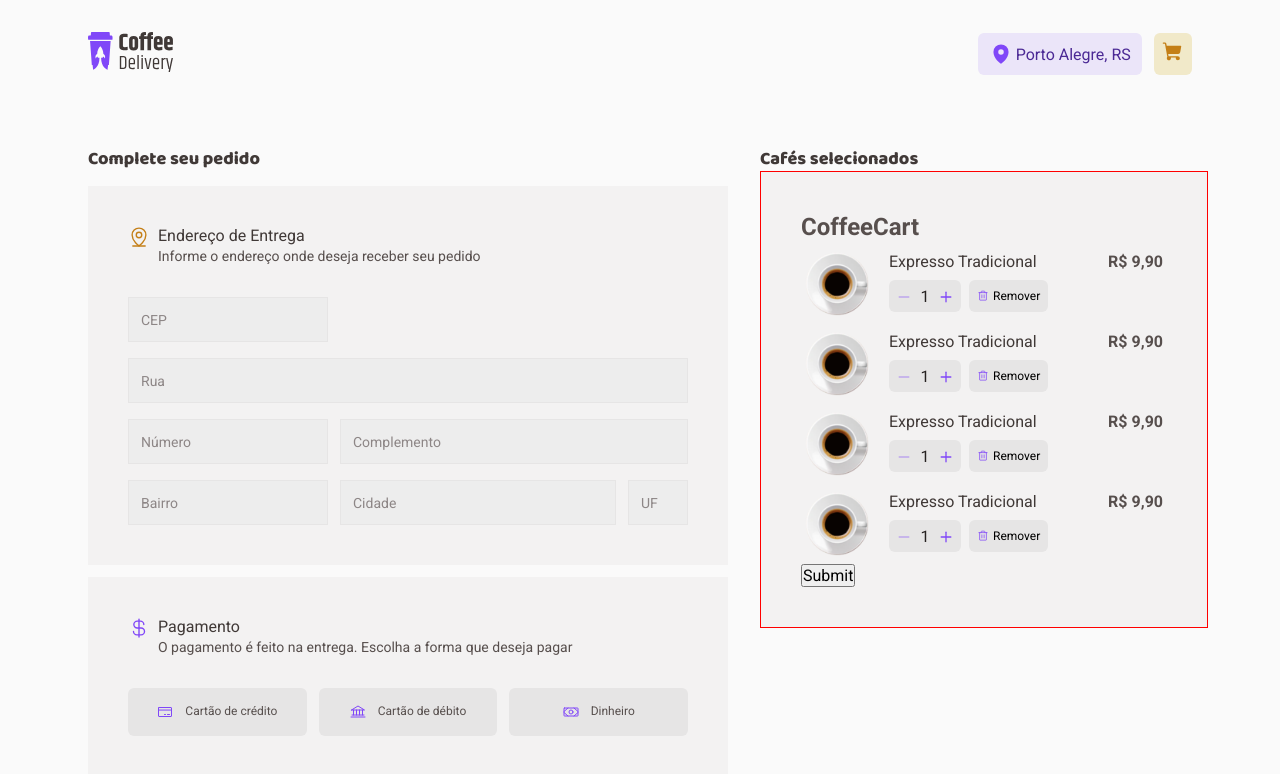
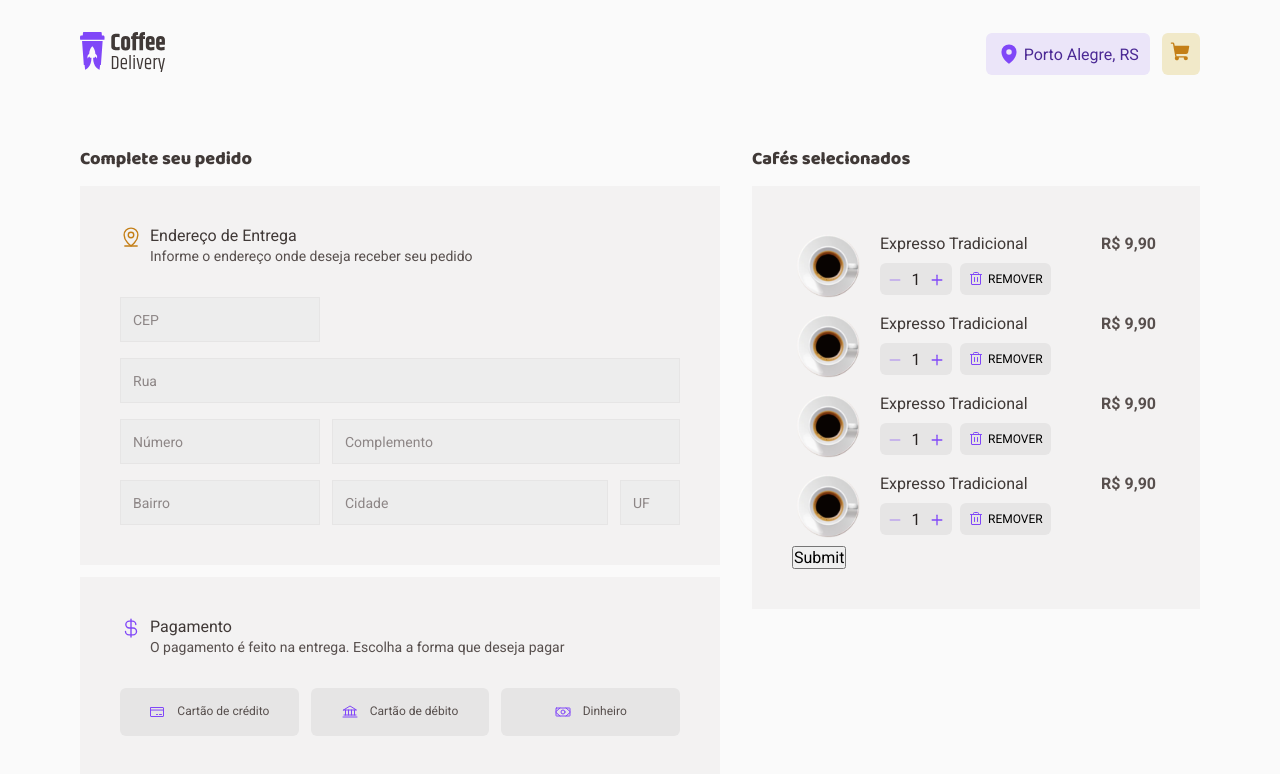
Before and after one commit to rnatu/coffee-delivery, a React (Vite) app: page /Checkout in a window 1280 px wide. Shown: the top 774 px of the page. Built offline with nearby package versions, Linux system fonts and the light colour scheme.

Commit message:
feat: add css on CartItem component

```diff
--- a/src/components/Header/styles.tsx
+++ b/src/components/Header/styles.tsx
@@ -2,8 +2,8 @@ import styled from 'styled-components';
 
 export const HeaderNav = styled.header`
   margin: 0 auto;
-  padding: 2rem 1rem;
-  max-width: calc(70rem + 1rem);
+  max-width: 70rem;
+  padding: 2rem 0;
 
   display: flex;
   align-items: center;
--- a/src/components/QuantityInput/styles.ts
+++ b/src/components/QuantityInput/styles.ts
@@ -5,7 +5,7 @@ export interface QuantityInputContainerProps {
 }
 
 export const QuantityInputContainer = styled.div<QuantityInputContainerProps>`
-  width: 4.5rem;
+  width: 100%;
   background-color: ${({ theme }) => theme.colors['base-button']};
   border-radius: 6px;
 
--- a/src/pages/Checkout/components/CartCard/CartItem.tsx
+++ b/src/pages/Checkout/components/CartCard/CartItem.tsx
@@ -1,5 +1,4 @@
 import { Trash } from 'phosphor-react';
-import { useTheme } from 'styled-components';
 import { QuantityInput } from '../../../../components/QuantityInput';
 import { RegularText } from '../../../../components/Typography';
 import {
@@ -9,8 +8,6 @@ import {
 } from './styles';
 
 export function CartItem() {
-  const { colors } = useTheme();
-
   return (
     <CartItemContainer>
       <div>
@@ -25,13 +22,14 @@ export function CartItem() {
           <CartActionsContainer>
             <QuantityInput size="small" />
             <RemoveCartButton>
-              <Trash color={colors['brand-purple']} /> Remover
+              <Trash size={16} />
+              REMOVER
             </RemoveCartButton>
           </CartActionsContainer>
         </div>
       </div>
 
-      <RegularText weight="bold">R$ 9,90</RegularText>
+      <RegularText weight={700}>R$ 9,90</RegularText>
     </CartItemContainer>
   );
 }
--- a/src/pages/Checkout/components/CartCard/index.tsx
+++ b/src/pages/Checkout/components/CartCard/index.tsx
@@ -1,11 +1,9 @@
 import { CartItem } from './CartItem';
 import { CartCardContainer } from './styles';
 
-export function CoffeeCartCard() {
+export function CartCard() {
   return (
     <CartCardContainer>
-      <h1>CoffeeCart</h1>
-
       <CartItem />
       <CartItem />
       <CartItem />
--- a/src/pages/Checkout/components/CartCard/styles.ts
+++ b/src/pages/Checkout/components/CartCard/styles.ts
@@ -2,8 +2,8 @@ import styled from 'styled-components';
 import { SectionBaseStyle } from '../../styles';
 
 export const CartCardContainer = styled(SectionBaseStyle)`
-  width: 448px;
-  border: 1px solid red;
+  width: 100%;
+  margin-top: 0.9375rem;
 `;
 
 // CartCard
@@ -29,9 +29,15 @@ export const CartActionsContainer = styled.div`
   display: flex;
   gap: 0.5rem;
   height: 2rem;
+
+  > div {
+    max-width: 4.5rem;
+  }
 `;
 
-export const RemoveCartButton = styled.button`
+export const RemoveCartButton = styled.button.attrs({
+  type: 'button',
+})`
   font-size: ${({ theme }) => theme.textSizes['components-button-s']};
 
   display: flex;
@@ -42,4 +48,16 @@ export const RemoveCartButton = styled.button`
   border: none;
   border-radius: 6px;
   padding: 0.4063rem 0.5rem;
+
+  svg {
+    color: ${({ theme }) => theme.colors['brand-purple']};
+  }
+
+  &:hover {
+    background: ${({ theme }) => theme.colors['base-hover']};
+
+    svg {
+      color: ${({ theme }) => theme.colors['brand-purple-dark']};
+    }
+  }
 `;
--- a/src/pages/Checkout/index.tsx
+++ b/src/pages/Checkout/index.tsx
@@ -1,8 +1,12 @@
 import { TitleText } from '../../components/Typography';
 import { PaymentMethods } from './components/PaymentMethods';
 import { AddressForm } from './components/AddressForm';
-import { CheckoutContainer } from './styles';
-import { CoffeeCartCard } from './components/CartCard';
+import {
+  SelectedCoffees,
+  CheckoutContainer,
+  UserDataContainer,
+} from './styles';
+import { CartCard } from './components/CartCard';
 
 export function Checkout() {
   return (
@@ -12,7 +16,7 @@ export function Checkout() {
         event?.preventDefault();
       }}
     >
-      <div>
+      <UserDataContainer>
         <TitleText size="xs" color="subtitle">
           Complete seu pedido
         </TitleText>
@@ -20,14 +24,15 @@ export function Checkout() {
         <AddressForm />
 
         <PaymentMethods />
-      </div>
-      <div>
+      </UserDataContainer>
+
+      <SelectedCoffees>
         <TitleText size="xs" color="subtitle">
           Cafés selecionados
         </TitleText>
 
-        <CoffeeCartCard />
-      </div>
+        <CartCard />
+      </SelectedCoffees>
     </CheckoutContainer>
   );
 }
--- a/src/pages/Checkout/styles.ts
+++ b/src/pages/Checkout/styles.ts
@@ -3,8 +3,7 @@ import styled from 'styled-components';
 export const CheckoutContainer = styled.form`
   margin: 0 auto;
   margin-top: 2.5rem;
-  padding: 0px 1rem;
-  max-width: calc(70rem + 1rem);
+  max-width: 70rem;
 
   display: flex;
   gap: 2rem;
@@ -14,3 +13,11 @@ export const SectionBaseStyle = styled.section`
   background-color: ${({ theme }) => theme.colors['base-card']};
   padding: 2.5rem;
 `;
+
+export const UserDataContainer = styled.div`
+  flex: 1;
+`;
+
+export const SelectedCoffees = styled.div`
+  width: 100%;
+`;
```
